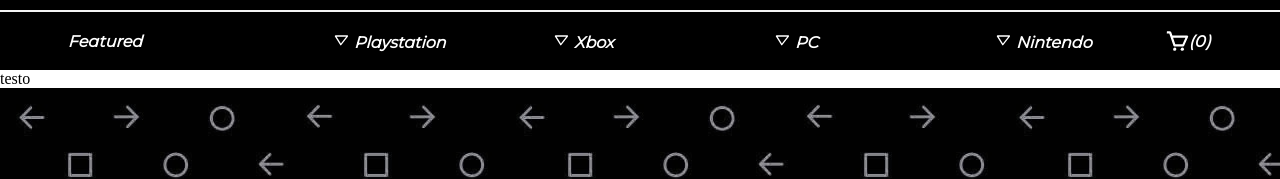
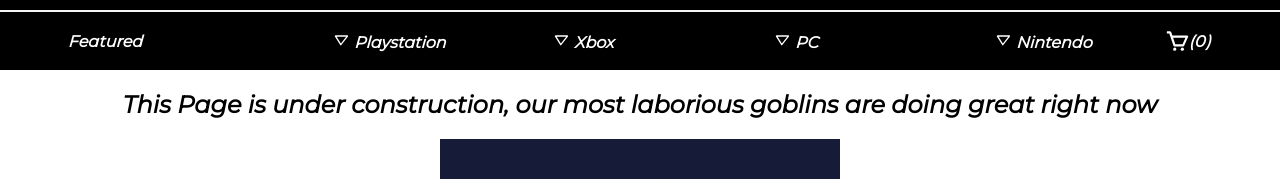
Before and after one commit to Madpug2022/Ecommerce-Assembler-Project, a React (Vite) app: page /Playstation/console in a window 1280 px wide. Shown: the part 190-369 px from the top of the page. Built offline with nearby package versions, Linux system fonts and the light colour scheme.

Commit message:
BugFixes

```diff
--- a/src/components/DropdownItem.tsx
+++ b/src/components/DropdownItem.tsx
@@ -1,6 +1,13 @@
+import React from 'react';
 import { Link } from 'react-router-dom'
 
-function DropdownItem(props:any){
+interface DropdownItem {
+    title: string
+    console: string
+    href: string
+}
+
+const DropdownItem:React.FC<DropdownItem> = (props) =>{
     return (
         <li className="dropdownItem" id={props.title}>
             <Link className='dropdown-nav-link' to={`${props.console}${props.href}`}>{props.title}</Link>
--- a/src/components/FilterBlock.tsx
+++ b/src/components/FilterBlock.tsx
@@ -1,6 +1,8 @@
 import '../styles/components/FilterBlock.styles.css'
 import { ShopContext } from '../context/ShopContext';
 import { useContext } from 'react';
+
+
 
 function FilterBlock(props: any){
     const filterparams = props.filterparams;
--- /dev/null
+++ b/src/components/UnderConstruction.tsx
@@ -0,0 +1,13 @@
+import goblin from '../assets/resources/101063.jpg'
+import '../styles/components/UnderConstruction.styles.css'
+const UnderConstruction = () => {
+    return (
+        <div className="under-const-cont">
+            <h2>This Page is under construction, our most laborious goblins are doing great right now</h2>
+            <img src={goblin} alt="Our nice goblin working" />
+
+        </div>
+    )
+}
+
+export default UnderConstruction
--- a/src/pages/Games.tsx
+++ b/src/pages/Games.tsx
@@ -8,6 +8,7 @@
 import ProductCard from '../components/ProductCard';
 import ClipLoader from "react-spinners/ClipLoader";
 import { ShopContext } from '../context/ShopContext';
+import UnderConstruction from '../components/UnderConstruction';
 
 const override: CSSProperties = {
     display: "flex",
@@ -103,7 +104,7 @@
                 />
             )})}
             </div>
-        </section>) : (<div>testo</div>) }
+        </section>) : (<UnderConstruction/>) }
         </>
 )
 }
--- /dev/null
+++ b/src/styles/components/UnderConstruction.styles.css
@@ -0,0 +1,11 @@
+@import url('https://fonts.googleapis.com/css2?family=Montserrat:ital@1&display=swap');
+.under-const-cont {
+    font-family: 'Montserrat', sans-serif;
+    display: flex;
+    align-items: center;
+    justify-content: center;
+    flex-direction: column;
+}
+.under-const-cont img {
+    height: 70vh;
+}
```
Also changed, not shown: src/components/FilteredItem.tsx (+10 -1 lines), src/assets/resources/101063.jpg (added).
